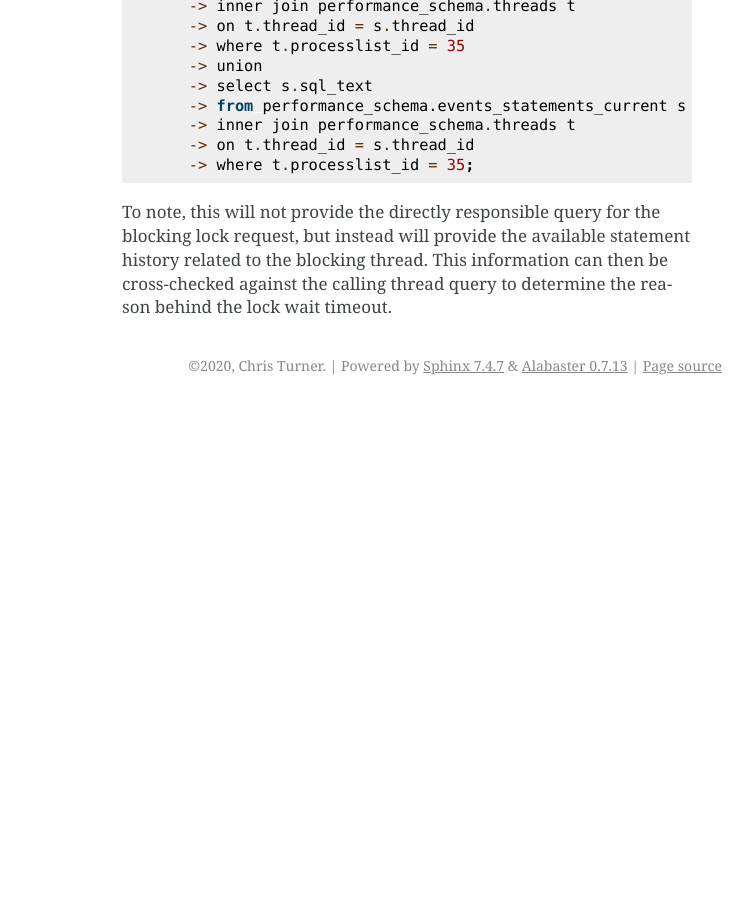
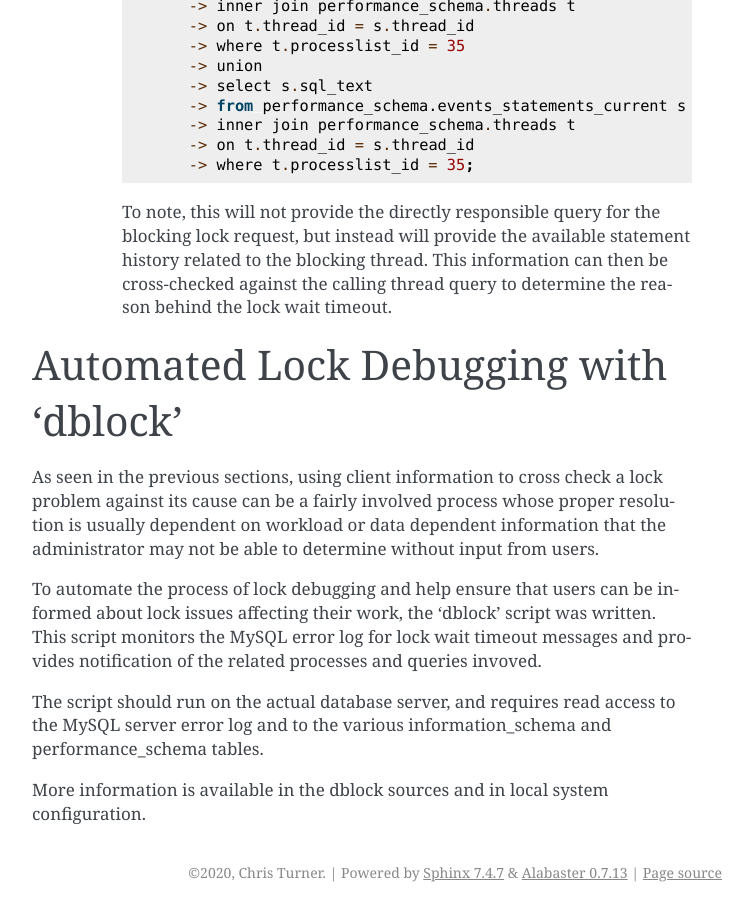
Before and after one commit to atlab/mysql-admin-notes, a Sphinx documentation site: the page built from source/txn/txn-locks.rst, in a window 1280 px wide and 900 px high, scrolled down 4005 px. Shown: the whole window, without its empty margins (388-1141 px from the left). Built offline with Sphinx 7.4.7, drawn with Linux system fonts in a browser that asks for light colours; before the commit the page ends 4410 px from its top, so only the background shows below that; some of the changed text lies outside the part shown.

Commit message:
source/txn/txn-locks.rst: add high-level dblock notes/reference

```diff
--- a/source/txn/txn-locks.rst
+++ b/source/txn/txn-locks.rst
@@ -198,3 +198,25 @@ To look up a lock wait timeout, perform the following steps:
         statement history related to the blocking thread. This information
         can then be cross-checked against the calling thread query to
         determine the reason behind the lock wait timeout.
+
+Automated Lock Debugging with 'dblock'
+--------------------------------------
+
+As seen in the previous sections, using client information to cross
+check a lock problem against its cause can be a fairly involved
+process whose proper resolution is usually dependent on workload
+or data dependent information that the administrator may not be
+able to determine without input from users.
+
+To automate the process of lock debugging and help ensure that users
+can be informed about lock issues affecting their work, the 'dblock'
+script was written. This script monitors the MySQL error log for
+lock wait timeout messages and provides notification of the related
+processes and queries invoved.
+
+The script should run on the actual database server, and requires read
+access to the MySQL server error log and to the various information_schema
+and performance_schema tables.
+
+More information is available in the dblock sources and in local
+system configuration.
```
